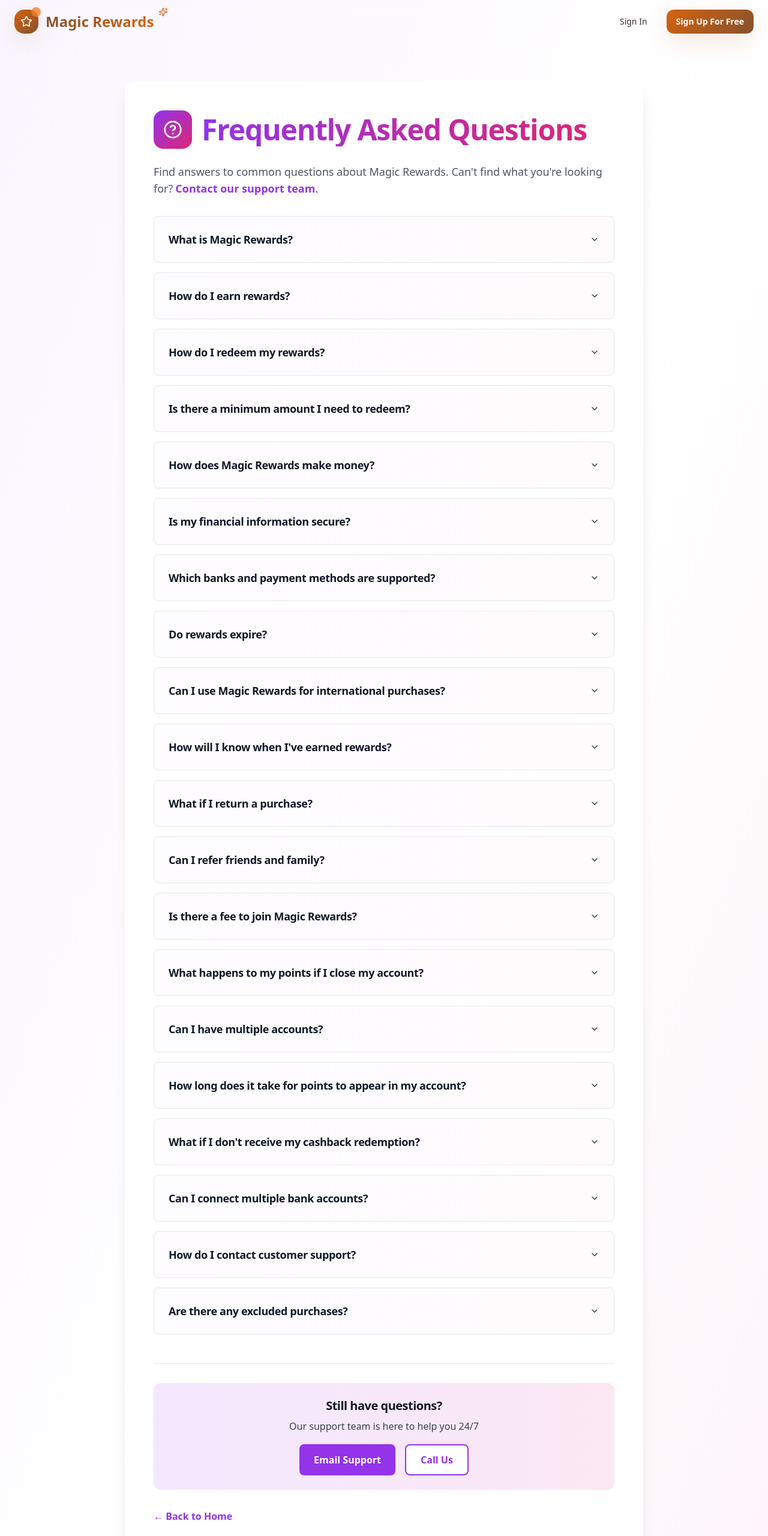
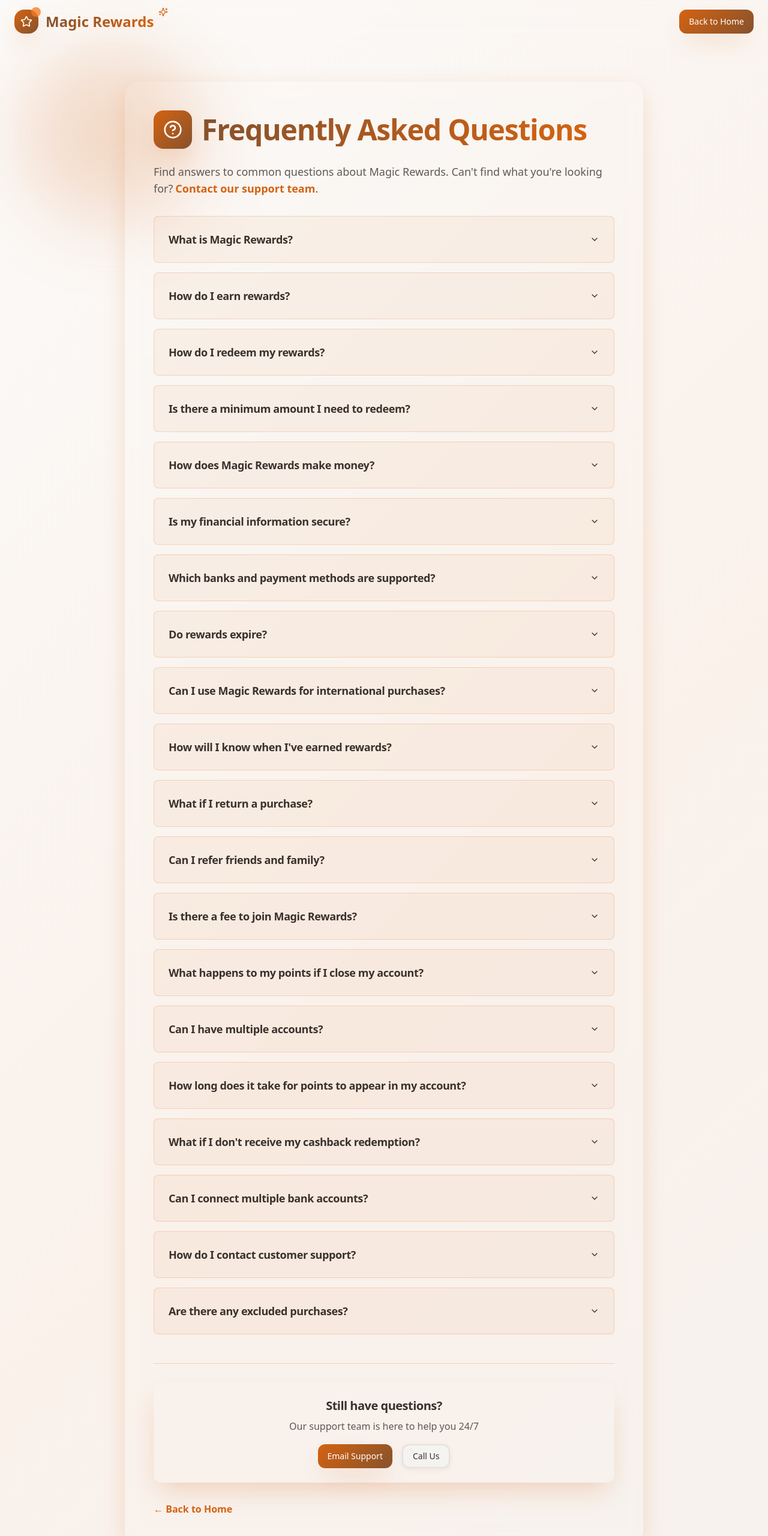
Before and after one commit to femij/magic-crisp-rewards, a React (Vite) app: page /faq in a window 1280 px wide. Shown: the top 2560 px of the page at 60% size. Built offline with nearby package versions, Linux system fonts and the light colour scheme.

Commit message:
Refactor FAQ page styling

```diff
--- a/src/pages/FAQ.tsx
+++ b/src/pages/FAQ.tsx
@@ -1,13 +1,13 @@
-import { Header } from "@/components/Header";
 import { Footer } from "@/components/Footer";
 import { Link } from "react-router-dom";
+import { Button } from "@/components/ui/button";
 import {
   Accordion,
   AccordionContent,
   AccordionItem,
   AccordionTrigger,
 } from "@/components/ui/accordion";
-import { HelpCircle } from "lucide-react";
+import { HelpCircle, Star, Sparkles } from "lucide-react";
 
 const FAQ = () => {
   const faqs = [
@@ -94,25 +94,55 @@ const FAQ = () => {
   ];
 
   return (
-    <div className="min-h-screen bg-gradient-to-br from-purple-50 via-white to-pink-50">
-      <Header />
+    <div className="min-h-screen bg-gradient-hero relative overflow-hidden">
+      {/* Decorative background elements */}
+      <div className="absolute inset-0 pointer-events-none">
+        <div className="absolute top-20 left-10 w-72 h-72 bg-warm-orange/20 rounded-full blur-3xl animate-float"></div>
+        <div className="absolute bottom-20 right-10 w-96 h-96 bg-warm-brown/10 rounded-full blur-3xl animate-float-delayed"></div>
+      </div>
 
-      <main className="container mx-auto px-4 py-16 max-w-4xl">
-        <div className="bg-white rounded-2xl shadow-xl p-8 md:p-12">
+      {/* Header */}
+      <header className="glass-subtle sticky top-0 z-50 border-b border-warm-orange/10">
+        <div className="container mx-auto px-6 py-4">
+          <div className="flex items-center justify-between">
+            <Link to="/" className="flex items-center gap-3 group">
+              <div className="relative">
+                <div className="w-10 h-10 bg-gradient-warm rounded-2xl flex items-center justify-center shadow-floating group-hover:shadow-warm transition-all duration-500 transform group-hover:scale-110 group-hover:rotate-12">
+                  <Star className="w-5 h-5 text-white" />
+                </div>
+                <div className="absolute -top-1 -right-1 w-4 h-4 bg-warm-orange-light rounded-full animate-pulse opacity-80"></div>
+              </div>
+              <div className="relative">
+                <span className="text-2xl font-bold bg-gradient-to-r from-warm-brown to-warm-orange bg-clip-text text-transparent">
+                  Magic Rewards
+                </span>
+                <Sparkles className="absolute -top-2 -right-6 w-4 h-4 text-warm-orange animate-pulse" />
+              </div>
+            </Link>
+
+            <Button variant="warm" asChild>
+              <Link to="/">Back to Home</Link>
+            </Button>
+          </div>
+        </div>
+      </header>
+
+      <main className="container mx-auto px-4 py-16 max-w-4xl relative z-10">
+        <div className="glass-subtle rounded-3xl shadow-floating p-8 md:p-12">
           <div className="flex items-center gap-4 mb-6">
-            <div className="w-16 h-16 bg-gradient-to-br from-purple-600 to-pink-600 rounded-2xl flex items-center justify-center">
+            <div className="w-16 h-16 bg-gradient-warm rounded-2xl flex items-center justify-center shadow-warm">
               <HelpCircle className="w-8 h-8 text-white" />
             </div>
             <div>
-              <h1 className="text-4xl md:text-5xl font-bold bg-gradient-to-r from-purple-600 to-pink-600 bg-clip-text text-transparent">
+              <h1 className="text-4xl md:text-5xl font-bold bg-gradient-to-r from-warm-brown to-warm-orange bg-clip-text text-transparent">
                 Frequently Asked Questions
               </h1>
             </div>
           </div>
 
-          <p className="text-gray-600 mb-8 text-lg">
+          <p className="text-foreground/80 mb-8 text-lg">
             Find answers to common questions about Magic Rewards. Can't find what you're looking for?
-            <a href="mailto:support@magicrewards.com" className="text-purple-600 hover:text-purple-700 font-semibold ml-1">
+            <a href="mailto:support@magicrewards.com" className="text-warm-orange hover:text-warm-brown font-semibold ml-1 transition-colors">
               Contact our support team
             </a>.
           </p>
@@ -122,39 +152,37 @@ const FAQ = () => {
               <AccordionItem
                 key={index}
                 value={`item-${index}`}
-                className="border border-gray-200 rounded-lg px-6 bg-gradient-to-r from-purple-50/30 to-pink-50/30 hover:from-purple-50/50 hover:to-pink-50/50 transition-all"
+                className="border border-warm-orange/20 rounded-lg px-6 bg-warm-orange/5 hover:bg-warm-orange/10 transition-all"
               >
                 <AccordionTrigger className="text-left hover:no-underline py-6">
-                  <span className="font-semibold text-gray-900 text-lg pr-4">
+                  <span className="font-semibold text-foreground text-lg pr-4">
                     {faq.question}
                   </span>
                 </AccordionTrigger>
-                <AccordionContent className="text-gray-700 leading-relaxed pb-6 pt-2">
+                <AccordionContent className="text-foreground/80 leading-relaxed pb-6 pt-2">
                   {faq.answer}
                 </AccordionContent>
               </AccordionItem>
             ))}
           </Accordion>
 
-          <div className="mt-12 pt-8 border-t border-gray-200">
-            <div className="bg-gradient-to-r from-purple-100 to-pink-100 rounded-xl p-6 text-center">
-              <h3 className="text-xl font-bold text-gray-900 mb-2">Still have questions?</h3>
-              <p className="text-gray-700 mb-4">
+          <div className="mt-12 pt-8 border-t border-warm-orange/20">
+            <div className="glass-subtle rounded-xl p-6 text-center shadow-warm">
+              <h3 className="text-xl font-bold text-foreground mb-2">Still have questions?</h3>
+              <p className="text-foreground/80 mb-4">
                 Our support team is here to help you 24/7
               </p>
               <div className="flex flex-col sm:flex-row gap-4 justify-center">
-                <a
-                  href="mailto:support@magicrewards.com"
-                  className="inline-flex items-center justify-center px-6 py-3 bg-purple-600 text-white font-semibold rounded-lg hover:bg-purple-700 transition-colors"
-                >
-                  Email Support
-                </a>
-                <a
-                  href="tel:1-800-MAGIC-REWARDS"
-                  className="inline-flex items-center justify-center px-6 py-3 bg-white text-purple-600 font-semibold rounded-lg border-2 border-purple-600 hover:bg-purple-50 transition-colors"
-                >
-                  Call Us
-                </a>
+                <Button variant="warm" asChild>
+                  <a href="mailto:support@magicrewards.com">
+                    Email Support
+                  </a>
+                </Button>
+                <Button variant="outline" asChild>
+                  <a href="tel:1-800-MAGIC-REWARDS">
+                    Call Us
+                  </a>
+                </Button>
               </div>
             </div>
           </div>
@@ -162,7 +190,7 @@ const FAQ = () => {
           <div className="mt-8">
             <Link
               to="/"
-              className="inline-flex items-center text-purple-600 hover:text-purple-700 font-semibold transition-colors"
+              className="inline-flex items-center text-warm-orange hover:text-warm-brown font-semibold transition-colors"
             >
               ← Back to Home
             </Link>
```
